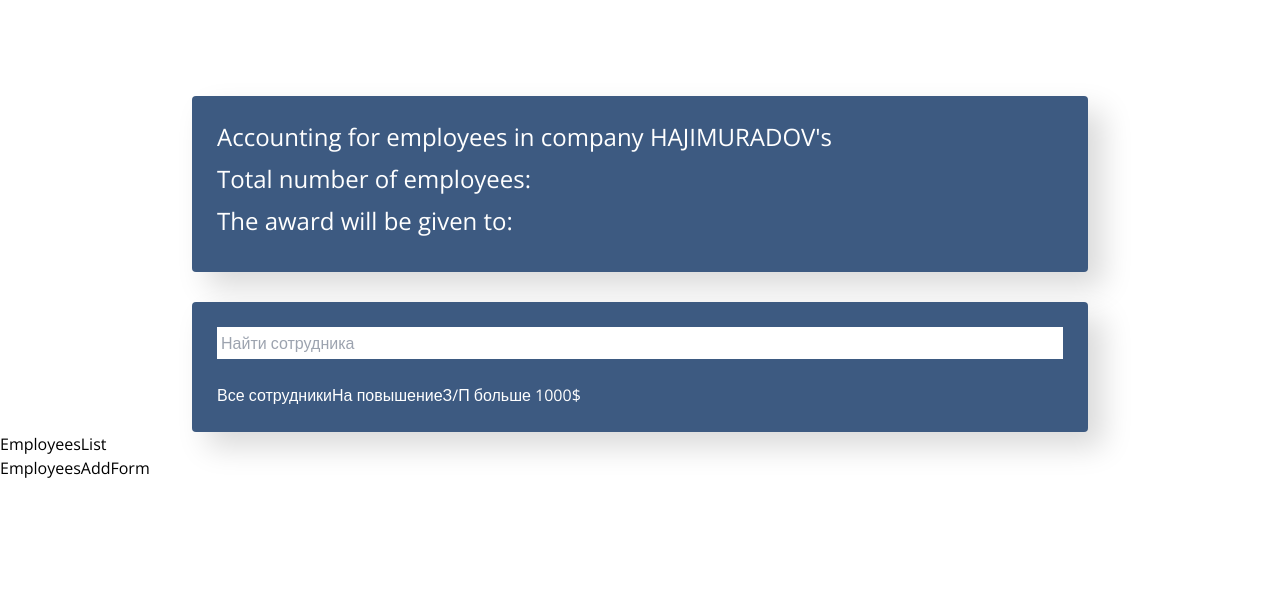
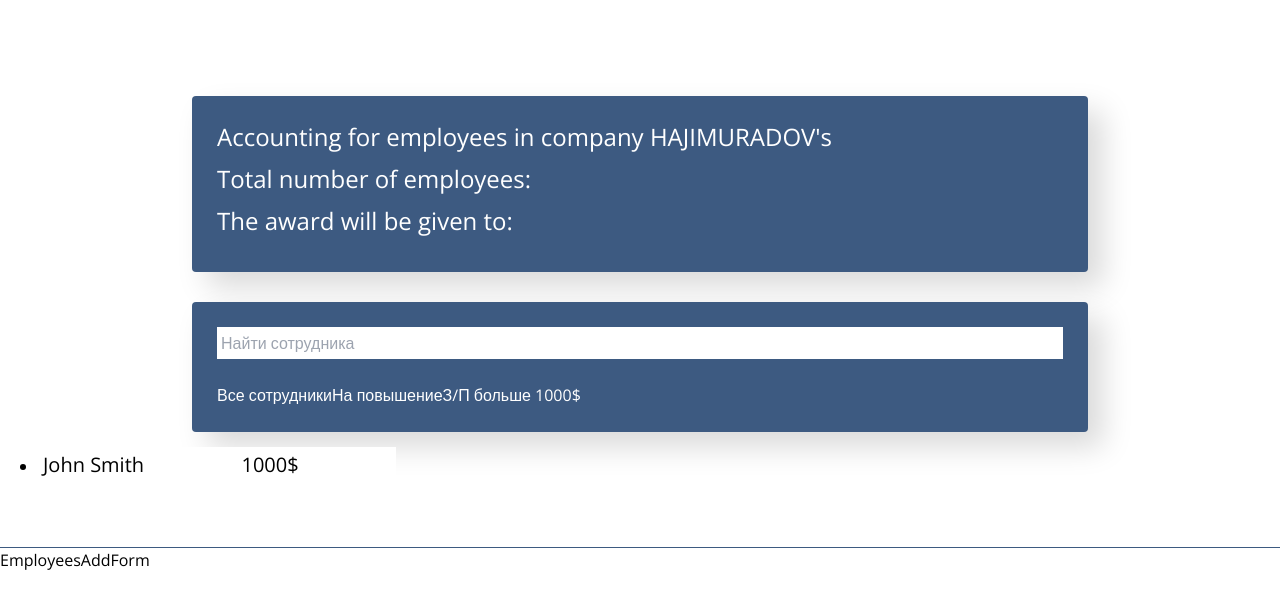
Before and after one commit to FeryazHacimuradov/EmployeesApp, a React (Create React App) app: page / in a window 1280 px wide. Shown: the top 608 px of the page. Built offline with nearby package versions, Linux system fonts and the light colour scheme.

Commit message:
Created EmployeesList Component

```diff
--- a/src/components/EmployeesList/EmployeesList.jsx
+++ b/src/components/EmployeesList/EmployeesList.jsx
@@ -1,9 +1,25 @@
-import React from 'react'
+import React from 'react';
+import './employeesList.css';
 
 const EmployeesList = () => {
   return (
-    <div>EmployeesList</div>
+    <li className="list-group-item d-flex justify-content-between">
+      <span className="list-group-item-label">John Smith</span>
+      <input type="text" className="list-group-item-input" defaultValue="1000$"/>
+      <div className='d-flex justify-content-center align-items-center'>
+          <button type="button"
+              className="btn-cookie btn-sm ">
+              <i className="fas fa-cookie"></i>
+          </button>
+
+          <button type="button"
+                  className="btn-trash btn-sm ">
+              <i className="fas fa-trash"></i>
+          </button>
+          <i className="fas fa-star"></i>
+      </div>
+    </li>
   )
 }
 
-export default EmployeesList
+export default EmployeesList;
--- a/src/components/EmployeesList/employeesList.css
+++ b/src/components/EmployeesList/employeesList.css
@@ -0,0 +1,64 @@
+.list-group-item {
+    padding: 15px 20px;
+    border-bottom: 1px solid #3d5a80;
+}
+
+.list-group-item:last-child {
+    border-bottom: none;
+}
+
+.list-group-item span {
+    line-height: 35px;
+    font-size: 20px;
+    cursor: pointer;
+    min-width: 550px;
+}
+
+.list-group-item input {
+    line-height: 35px;
+    font-size: 20px;
+    text-align: center;
+    border: 0;
+}
+
+.list-group-item button {
+    width: 35px;
+    height: 35px;
+    margin: 3px;
+    font-size: 17px;
+    border: none;
+    cursor: pointer;
+}
+
+.list-group-item .btn-cookie {
+    color: #e09f3e;
+}
+
+.list-group-item .btn-trash {
+    color: #e5383b;
+}
+
+.list-group-item .fa-star {
+    width: 35px;
+    height: 35px;
+    text-align: center;
+    line-height: 35px;
+    font-size: 16px;
+    color: #FFD700;
+    transition: 0.3s all;
+    transform: translateX(30px);
+    opacity: 0;
+}
+
+.list-group-item.like .fa-star {
+    opacity: 1;
+    transform: translateX(0px);
+}
+
+.list-group-item.increase .list-group-item-label, .list-group-item.increase .list-group-item-input {
+    color: #e09f3e;
+}
+
+.list-group-item.increase .btn-star {
+    color: #aeaeae;
+}
```
